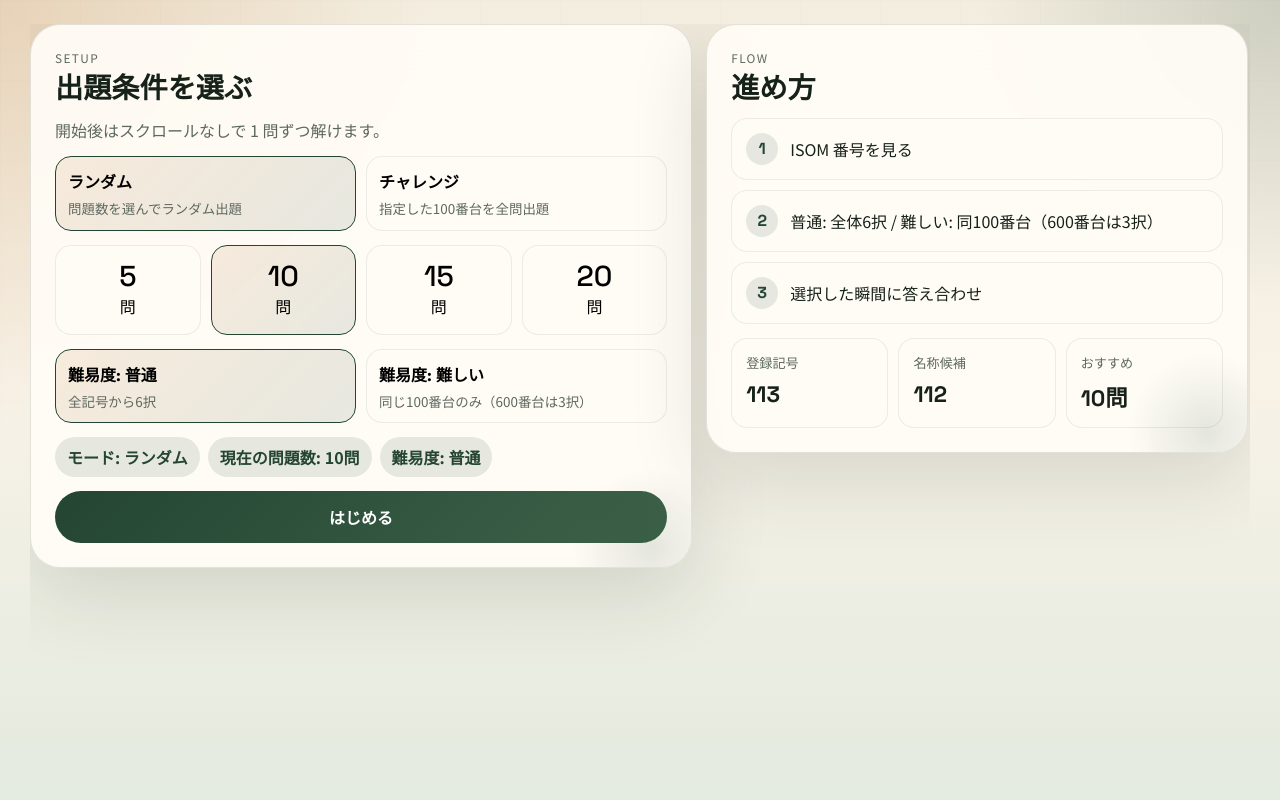
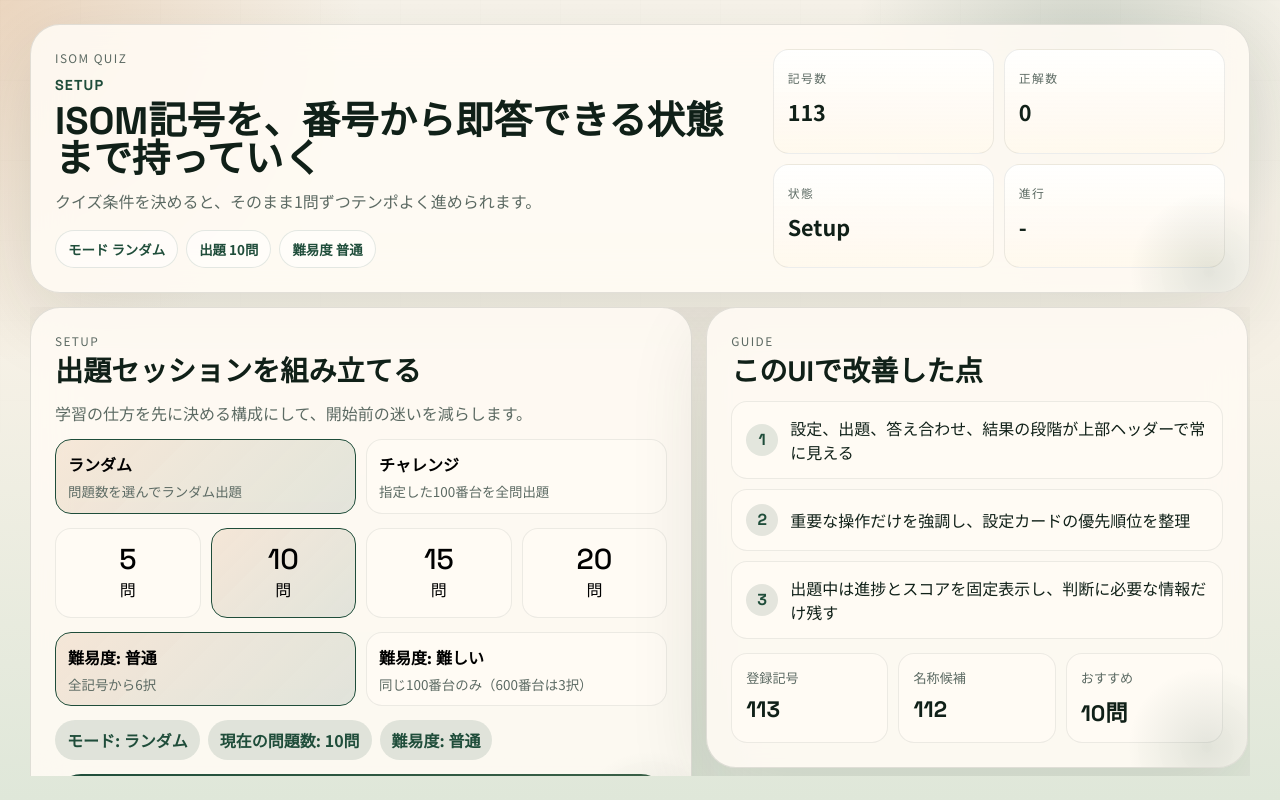
Before and after one commit to nanigasi-san/isom_flash_card, a React (Vite) app: page / in a window 1280 px wide. Built offline with nearby package versions, Linux system fonts and the light colour scheme.

Commit message:
Improve quiz UI flow and session context

```diff
--- a/src/App.jsx
+++ b/src/App.jsx
@@ -1,3 +1,4 @@
+import Header from "./components/Header";
 import { FeedbackScreen, QuestionScreen, ResultScreen, SetupScreen } from "./components/Screens";
 import { useQuizSession } from "./hooks/useQuizSession";
 
@@ -32,6 +33,16 @@ export default function App() {
         </button>
       ) : null}
       <div className="app-grid">
+        <Header
+          phase={phase}
+          currentIndex={currentIndex}
+          questionTotal={questions.length}
+          score={score}
+          mode={mode}
+          difficulty={difficulty}
+          questionCount={questionCount}
+          selectedHundreds={selectedHundreds}
+        />
         <main className="app-main">
           {phase === "setup" ? (
             <SetupScreen
--- a/src/components/Header.jsx
+++ b/src/components/Header.jsx
@@ -1,4 +1,10 @@
 import { isomItems } from "../data/isomDataset";
+import {
+  DEFAULT_QUIZ_MODE,
+  HUNDREDS_OPTIONS,
+  QUIZ_DIFFICULTY_OPTIONS,
+  QUIZ_MODE_OPTIONS,
+} from "../lib/quiz";
 
 function StatCard({ label, value }) {
   return (
@@ -9,32 +15,63 @@ function StatCard({ label, value }) {
   );
 }
 
-export default function Header({ phase, currentIndex, questionTotal }) {
-  let status = "準備中";
+function findLabel(options, value, fallback) {
+  return options.find((option) => option.value === value)?.label || fallback;
+}
+
+export default function Header({
+  phase,
+  currentIndex,
+  questionTotal,
+  score,
+  mode,
+  difficulty,
+  questionCount,
+  selectedHundreds,
+}) {
+  let status = "Setup";
+  let headline = "ISOM記号を、番号から即答できる状態まで持っていく";
+  let supporting = "クイズ条件を決めると、そのまま1問ずつテンポよく進められます。";
 
   if (phase === "question") {
-    status = `出題 ${currentIndex + 1}`;
+    status = `Question ${currentIndex + 1}`;
+    headline = "番号を見て、日本語名を最短で判断する";
+    supporting = "選んだ瞬間に答え合わせへ進みます。迷う記号ほど反復しやすい設計です。";
   } else if (phase === "feedback") {
-    status = "答え合わせ";
+    status = "Feedback";
+    headline = "正解との差分を、番号と記号の形で固める";
+    supporting = "不正解時は選択した回答と正解を並べて比較できます。";
   } else if (phase === "result") {
-    status = "結果";
+    status = "Result";
+    headline = "今回の定着度を確認して、次の周回に繋げる";
+    supporting = "同条件で再挑戦するか、設定を変えて弱い領域を詰められます。";
   }
+
+  const modeLabel = findLabel(QUIZ_MODE_OPTIONS, mode, findLabel(QUIZ_MODE_OPTIONS, DEFAULT_QUIZ_MODE, "ランダム"));
+  const difficultyLabel = findLabel(QUIZ_DIFFICULTY_OPTIONS, difficulty, "普通");
+  const challengeLabel =
+    HUNDREDS_OPTIONS.find((option) => option.value === selectedHundreds)?.label || `${selectedHundreds}番台`;
+  const rangeValue = mode === "challenge" ? challengeLabel : `${questionCount}問`;
+  const progressValue = questionTotal ? `${currentIndex + 1} / ${questionTotal}` : "-";
 
   return (
     <header className="hero">
       <div className="hero-copy">
         <p className="hero-kicker">ISOM QUIZ</p>
-        <h1>ISOM番号から記号名を覚える</h1>
-        <p className="hero-text">
-          問題数を選ぶと、ISOM番号に対応する日本語名を6択で答えていくクイズです。
-          各問題のあとに番号、正解名、画像で答え合わせできます。
-        </p>
+        <p className="hero-phase">{status}</p>
+        <h1>{headline}</h1>
+        <p className="hero-text">{supporting}</p>
+        <div className="hero-tags">
+          <span className="hero-tag">モード {modeLabel}</span>
+          <span className="hero-tag">{mode === "challenge" ? `範囲 ${rangeValue}` : `出題 ${rangeValue}`}</span>
+          {mode === "random" ? <span className="hero-tag">難易度 {difficultyLabel}</span> : null}
+        </div>
       </div>
       <div className="hero-stats">
         <StatCard label="記号数" value={isomItems.length} />
-        <StatCard label="選択肢" value="6" />
+        <StatCard label="正解数" value={score} />
         <StatCard label="状態" value={status} />
-        <StatCard label="進行" value={questionTotal ? `${currentIndex + 1} / ${questionTotal}` : "-"} />
+        <StatCard label="進行" value={progressValue} />
       </div>
     </header>
   );
--- a/src/components/Screens.jsx
+++ b/src/components/Screens.jsx
@@ -46,8 +46,10 @@ export function SetupScreen({
 
   return (
     <div className="screen screen-two-column">
-      <Surface eyebrow="Setup" title="出題条件を選ぶ" bodyClassName="stack">
-        <p className="support-copy">開始後はスクロールなしで 1 問ずつ解けます。</p>
+      <Surface eyebrow="Setup" title="出題セッションを組み立てる" bodyClassName="stack">
+        <p className="support-copy">
+          学習の仕方を先に決める構成にして、開始前の迷いを減らします。
+        </p>
         {sessionError ? <p className="error-copy">{sessionError}</p> : null}
         <div className="mode-grid">
           {QUIZ_MODE_OPTIONS.map((option) => (
@@ -134,27 +136,23 @@ export function SetupScreen({
           )}
         </div>
         <button type="button" className="primary-button" onClick={onStart}>
-          はじめる
+          セッション開始
         </button>
       </Surface>
 
-      <Surface eyebrow="Flow" title="進め方" bodyClassName="stack">
+      <Surface eyebrow="Guide" title="このUIで改善した点" bodyClassName="stack">
         <div className="rule-card-list">
           <div className="rule-card">
             <strong>1</strong>
-            <span>{isChallengeMode ? "100番台を決めて、出題範囲を固定する" : "ISOM 番号を見る"}</span>
+            <span>設定、出題、答え合わせ、結果の段階が上部ヘッダーで常に見える</span>
           </div>
           <div className="rule-card">
             <strong>2</strong>
-            <span>
-              {isChallengeMode
-                ? "選択肢もその100番台だけ。全記号を1回ずつ出題"
-                : "普通: 全体6択 / 難しい: 同100番台（600番台は3択）"}
-            </span>
+            <span>重要な操作だけを強調し、設定カードの優先順位を整理</span>
           </div>
           <div className="rule-card">
             <strong>3</strong>
-            <span>{isChallengeMode ? "最後に a/n問正解 を確認する" : "選択した瞬間に答え合わせ"}</span>
+            <span>出題中は進捗とスコアを固定表示し、判断に必要な情報だけ残す</span>
           </div>
         </div>
 
@@ -185,6 +183,10 @@ export function QuestionScreen({ question, currentIndex, totalQuestions, score,
         }
         bodyClassName="stack"
       >
+        <div className="question-brief">
+          <p className="question-brief-title">見る情報は番号だけ</p>
+          <p className="question-brief-copy">名称を思い出してから選択肢を見ると、記号番号との結びつきが強くなります。</p>
+        </div>
         <div className="progress-track">
           <div className="progress-bar" style={{ width: `${progress}%` }} />
         </div>
@@ -193,6 +195,7 @@ export function QuestionScreen({ question, currentIndex, totalQuestions, score,
       <div className="question-layout">
         <Surface eyebrow="ISOM Number" bodyClassName="number-body">
           <div className="number-panel">
+            <span className="number-caption">Target Number</span>
             <span className="number-value">{number}</span>
           </div>
         </Surface>
@@ -298,6 +301,9 @@ export function ResultScreen({ score, totalQuestions, mode, questionCount, selec
       <Surface eyebrow="Result" title="今回の結果" bodyClassName="stack result-body">
         <div className="result-score">{score}/{totalQuestions}問正解</div>
         <p className="result-accuracy">正答率 {accuracy}%</p>
+        <div className="result-band">
+          <span>{accuracy >= 80 ? "かなり定着しています" : accuracy >= 60 ? "あと少しで安定します" : "再周回で定着を優先"}</span>
+        </div>
         <div className="mini-summary">
           <SummaryCard label="正解" value={score} />
           <SummaryCard label="不正解" value={totalQuestions - score} />
--- a/src/styles.css
+++ b/src/styles.css
@@ -1,18 +1,18 @@
 :root {
-  --bg: #f3eddf;
-  --bg-2: #e3eadf;
-  --ink: #162119;
-  --muted: #5d685f;
-  --panel: rgba(255, 252, 246, 0.94);
-  --panel-strong: rgba(255, 252, 246, 0.99);
-  --border: rgba(22, 33, 25, 0.12);
-  --forest: #234532;
-  --forest-soft: rgba(35, 69, 50, 0.11);
-  --sand: #c48647;
-  --sand-soft: rgba(196, 134, 71, 0.14);
-  --rose: #b04e4e;
-  --rose-soft: rgba(176, 78, 78, 0.13);
-  --shadow: 0 24px 80px rgba(31, 42, 31, 0.14);
+  --bg: #f6f1e6;
+  --bg-2: #dfe7d9;
+  --ink: #102018;
+  --muted: #5c6a63;
+  --panel: rgba(255, 251, 244, 0.88);
+  --panel-strong: rgba(255, 251, 244, 0.98);
+  --border: rgba(16, 32, 24, 0.12);
+  --forest: #1f4d3a;
+  --forest-soft: rgba(31, 77, 58, 0.12);
+  --sand: #cb8950;
+  --sand-soft: rgba(203, 137, 80, 0.16);
+  --rose: #b14d47;
+  --rose-soft: rgba(177, 77, 71, 0.14);
+  --shadow: 0 24px 80px rgba(31, 42, 31, 0.12);
   --radius-xl: 30px;
   --radius-lg: 24px;
   --radius-md: 16px;
@@ -36,9 +36,9 @@ body {
   font-family: "Noto Sans JP", sans-serif;
   color: var(--ink);
   background:
-    radial-gradient(circle at top left, rgba(196, 134, 71, 0.26), transparent 28%),
-    radial-gradient(circle at right top, rgba(35, 69, 50, 0.18), transparent 20%),
-    linear-gradient(180deg, var(--bg) 0%, #f8f2e7 48%, var(--bg-2) 100%);
+    radial-gradient(circle at top left, rgba(203, 137, 80, 0.28), transparent 24%),
+    radial-gradient(circle at 85% 8%, rgba(31, 77, 58, 0.18), transparent 18%),
+    linear-gradient(180deg, #f8f4eb 0%, var(--bg) 44%, var(--bg-2) 100%);
 }
 
 body::before {
@@ -96,7 +96,8 @@ button {
   height: 100%;
   margin: 0 auto;
   display: grid;
-  grid-template-rows: 1fr;
+  grid-template-rows: auto minmax(0, 1fr);
+  gap: 14px;
 }
 
 .hero,
@@ -128,6 +129,16 @@ button {
   grid-template-columns: minmax(0, 1.4fr) minmax(320px, 0.9fr);
   gap: 14px;
   align-items: stretch;
+}
+
+.hero-phase {
+  margin: 10px 0 0;
+  font-family: "Space Grotesk", "Noto Sans JP", sans-serif;
+  font-size: 0.9rem;
+  font-weight: 700;
+  letter-spacing: 0.08em;
+  text-transform: uppercase;
+  color: var(--forest);
 }
 
 .hero-copy h1,
@@ -184,6 +195,26 @@ button {
   max-width: 58ch;
 }
 
+.hero-tags {
+  display: flex;
+  flex-wrap: wrap;
+  gap: 8px;
+  margin-top: 16px;
+}
+
+.hero-tag {
+  display: inline-flex;
+  align-items: center;
+  min-height: 34px;
+  padding: 8px 12px;
+  border: 1px solid rgba(31, 77, 58, 0.12);
+  border-radius: 999px;
+  background: rgba(255, 255, 255, 0.55);
+  color: var(--forest);
+  font-size: 0.84rem;
+  font-weight: 700;
+}
+
 .hero-stats {
   display: grid;
   grid-template-columns: repeat(2, minmax(0, 1fr));
@@ -202,6 +233,9 @@ button {
 .stat-card {
   padding: 14px;
   border-radius: var(--radius-md);
+  background:
+    linear-gradient(180deg, rgba(255, 255, 255, 0.86), rgba(255, 249, 238, 0.96)),
+    var(--panel-strong);
 }
 
 .stat-card strong {
@@ -263,6 +297,33 @@ button {
 
 .screen-question > .surface:first-child .progress-track {
   margin-top: 0;
+}
+
+.question-brief {
+  display: grid;
+  gap: 4px;
+  padding: 12px 14px;
+  border: 1px solid rgba(31, 77, 58, 0.1);
+  border-radius: var(--radius-md);
+  background: linear-gradient(135deg, rgba(31, 77, 58, 0.08), rgba(203, 137, 80, 0.08));
+}
+
+.question-brief-title,
+.question-brief-copy,
+.number-caption {
+  margin: 0;
+}
+
+.question-brief-title {
+  font-family: "Space Grotesk", "Noto Sans JP", sans-serif;
+  font-size: 0.95rem;
+  font-weight: 700;
+}
+
+.question-brief-copy {
+  color: var(--muted);
+  font-size: 0.9rem;
+  line-height: 1.45;
 }
 
 .feedback-surface {
@@ -667,11 +728,19 @@ button {
   display: grid;
   place-items: center;
   text-align: center;
+  gap: 8px;
   padding: 20px;
   border-radius: var(--radius-lg);
   background:
     linear-gradient(180deg, rgba(255, 255, 255, 0.97), rgba(241, 234, 221, 0.97)),
     linear-gradient(135deg, rgba(196, 134, 71, 0.14), rgba(35, 69, 50, 0.08));
+}
+
+.number-caption {
+  font-size: 0.82rem;
+  letter-spacing: 0.12em;
+  text-transform: uppercase;
+  color: var(--muted);
 }
 
 .number-value {
@@ -858,6 +927,18 @@ button {
   font-weight: 700;
 }
 
+.result-band {
+  display: inline-flex;
+  align-items: center;
+  width: fit-content;
+  min-height: 40px;
+  padding: 10px 14px;
+  border-radius: 999px;
+  background: linear-gradient(135deg, rgba(31, 77, 58, 0.12), rgba(203, 137, 80, 0.12));
+  color: var(--forest);
+  font-weight: 700;
+}
+
 @media (max-width: 960px) {
   .hero,
   .screen-two-column,
```
